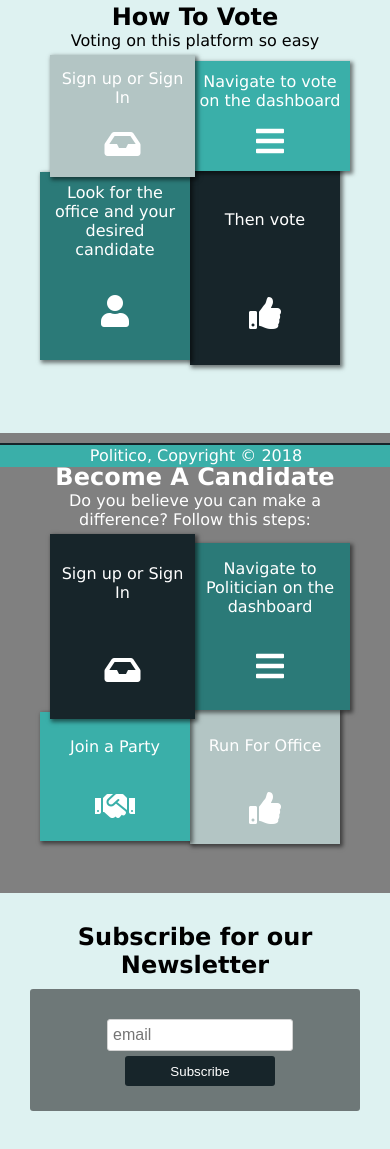
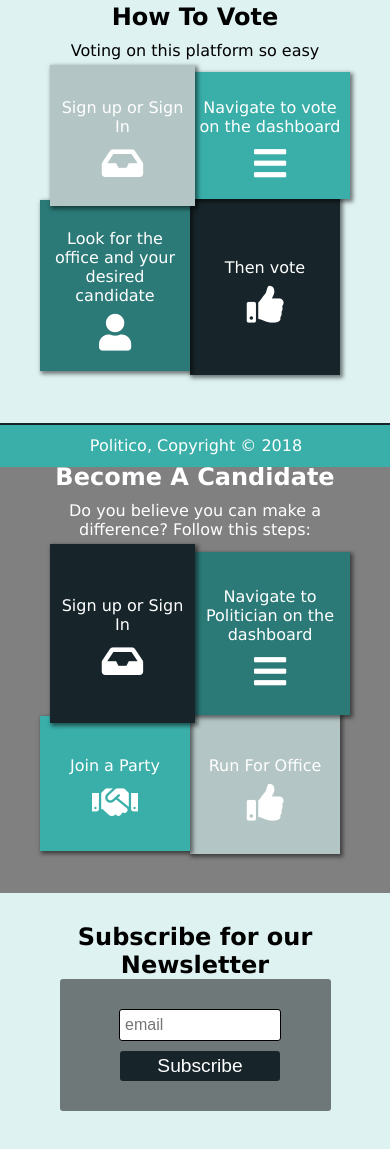
Before and after one commit to sojida/politico, a plain HTML site: page UI/index.html in a window 390 px wide. Shown: the part 377-1526 px from the top of the page. Drawn offline with Linux system fonts and the light colour scheme.

Commit message:
feat(UI) update landing page - resize buttons in header - increase font size - increase icon in box - increase header button - add spacing to 'p' tags - increase newsletter input size - increase text in buttons - change slogan font size - reduce the size of the email field and form size - increased footer size - fix width of grey background in subscribe section [delivers #163362627]

```diff
--- a/UI/styles/index.css
+++ b/UI/styles/index.css
@@ -12,6 +12,7 @@
 body{
     background: var(--bkg);
     width: 100%;
+    font-size: 1.2rem;
     font-family: Verdana, Geneva, Tahoma, sans-serif;
 }
 
@@ -30,15 +31,20 @@ a{
     color: inherit;
 }
 
+p{
+    margin: 10px auto;
+}
+
 button{
     border: none;
-    height: 30px;
+    height: 50px;
     width: 150px;
     outline: none;
     background: var(--btn);
     color: #fff;
     border-radius: 3px;
     cursor: pointer;
+    font-size: 1.2rem;
 }
 
 
@@ -170,8 +176,16 @@ nav{
     align-self: center;
 }
 
+.btn-signin{
+    height: 50px;
+}
+
 .btn-signin:hover{
     background: #1c363f;
+}
+
+.btn-signup{
+    height: 50px;
 }
 
 .hdr-vote, .hdr-join, .hdr-sub{
@@ -201,7 +215,7 @@ nav{
 .slogan{
     display: none;
     color: #fff;
-    font-size: 1.5rem;
+    font-size: 2rem;
     text-shadow: 0px 0px 8px #000000;
     font-family: 'Trebuchet MS', 'Lucida Sans Unicode', 'Lucida Grande', 'Lucida Sans', Arial, sans-serif;
 }
@@ -293,8 +307,9 @@ nav{
     box-shadow: 2px 2px 4px 1px rgba(0, 0, 0, 0.5);
     padding: 5px;
     text-align: center;
-    display: grid;
-    grid-template-rows: 1fr 1fr;
+    display: flex;
+    flex-direction: column;
+    justify-content: center;
     transition: 0.5s;
 
 }
@@ -306,7 +321,7 @@ nav{
 }
 
 .how-box i {
-    font-size: 2rem;
+    font-size: 2.3rem;
     align-self: center;
     justify-self: center;
 }
@@ -364,6 +379,10 @@ nav{
 
 @media(max-width:480px){
 
+    body{
+        font-size: 1rem;
+    }
+
     .howToVote-container {
         height: 400px;
         padding: 30px;
@@ -402,8 +421,17 @@ nav{
         height: 100%;
 
     }
+
+    .news-form form input{
+        height: 20px;
+        width: 150px;
+    }
+
+    .news-form button {
+        height: 30px;
+        width: 160px;
+    }
 }
-
 
 /* NEWSLETTER */
 .news-container{
@@ -419,7 +447,7 @@ nav{
     padding: 20px;
     display: grid;
     margin: 10px auto;
-    max-width: 1000px;
+    width: 40%;
 
 }
 
@@ -432,12 +460,15 @@ nav{
 
 .news-form input{
     height: 20px;
-    border: 1px solid lightgray;
     border-radius: 3px;
-    width: 60%;
+    width: 50%;
     padding: 5px;
     margin: 5px;
 
+}
+
+.news-form button{
+    height: 30px;
 }
 
 .hdr-bkg{
@@ -537,7 +568,7 @@ footer{
     text-align:center;
     border-top: 2px solid #17252a;
     width: 100%;
-    height: 20px;
+    height: 40px;
     background: var(--header);
 
   }
@@ -607,3 +638,25 @@ footer{
 
 
 }
+
+@media(max-width:480px){
+    .news-container{
+        height: 200px;
+    }
+
+    .news-form{
+        margin: auto;
+        padding: 20px;
+        width: 70%;
+    }
+
+    .news-form {
+        display: flex;
+        flex-direction: column;
+        justify-content: center;
+    }
+
+    .news-form form button{
+        margin: 5px;
+    }
+}
```
